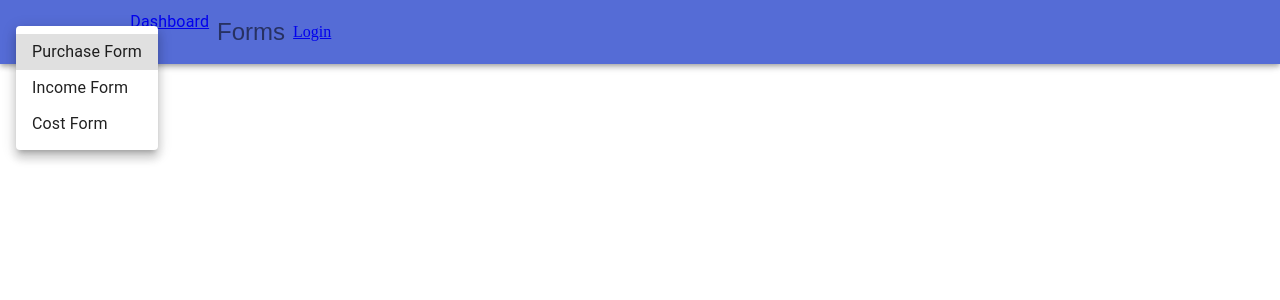
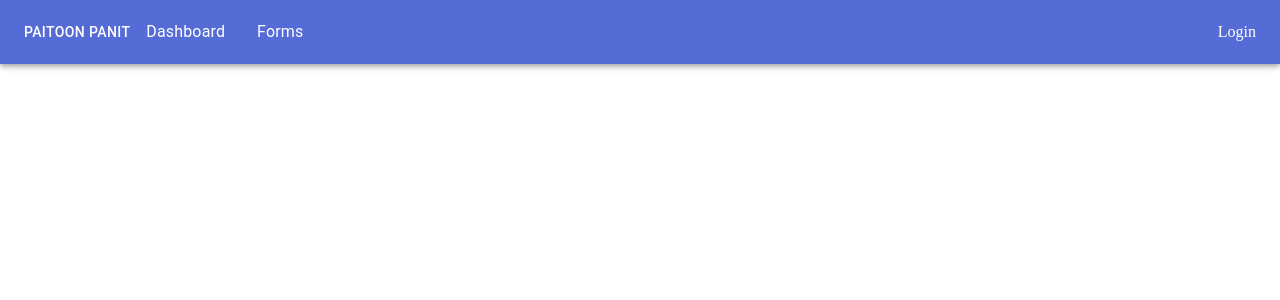
Before and after one commit to alisapromthep/paitoon-store-client, a React (Vite) app: page / in a window 1280 px wide. Shown: the top 300 px of the page. Built offline with nearby package versions, Linux system fonts and the light colour scheme.

Commit message:
nav-bar functioning and styled

```diff
--- a/src/components/NavBar/NavBar.scss
+++ b/src/components/NavBar/NavBar.scss
@@ -1,5 +1,7 @@
-.navbar {
-    &__companyname {
-        font-size: 1.5rem;
+.nav {
+    &__link{
+        text-decoration: none;
+        color: white;
     }
+
 }
--- a/src/components/NavBar/NavBar.tsx
+++ b/src/components/NavBar/NavBar.tsx
@@ -1,9 +1,21 @@
 import './NavBar.scss';
+import { useState } from 'react';
 import { NavLink } from 'react-router-dom';
-import {AppBar, Toolbar, Box, Menu, MenuItem, IconButton, Typography} from '@mui/material';
+import {AppBar, Toolbar, Box, Menu, MenuItem, Button, Typography} from '@mui/material';
 
 
 const NavBar = () => {
+    const [anchorEl, setAnchorEl] = useState<null | HTMLElement>(null);
+
+    const handleOpen = (event: React.MouseEvent<HTMLElement>) => {
+        setAnchorEl(event.currentTarget);
+    };
+
+    const handleClose = () => {
+        setAnchorEl(null);
+
+    }
+
     const forms: string[] = ['Purchase Form', 'Income Form', 'Cost Form']
     return (
         <AppBar>
@@ -14,23 +26,38 @@ const NavBar = () => {
                 <Box
                 sx={{
                     display: 'flex',
+                    flexGrow: 1
                 }}>
-                    <NavLink to ="/dashboard">
-                        <Typography>Dashboard</Typography>
-                    </NavLink>
-                    <IconButton>Forms</IconButton>
-                    <Menu open={true}>
+                    <MenuItem>
+                        <NavLink to ="/dashboard" className='nav__link'>
+                            <Typography textAlign='center' >Dashboard</Typography>
+                        </NavLink>
+                    </MenuItem>
+                    <MenuItem onClick={handleOpen}>
+                        <Typography textAlign='center'>Forms</Typography>
+                    </MenuItem>
+                    <Menu open={Boolean(anchorEl)}
+                    onClose={handleClose}
+                    anchorEl = {anchorEl}
+                    anchorOrigin={{
+                        vertical: 'bottom',
+                        horizontal: 'center'
+                    }}
+                    className='nav__menu-list'
+                    >
                         {forms.map((form, i)=>{
                             return (
                                 <MenuItem key={i}>
-                                    <Typography textAlign="center"> {form}</Typography>
+                                    <Typography textAlign="center">{form}</Typography>
                                 </MenuItem>
                             )
                         })
                         }
                     </Menu>
                 </Box>
-                <NavLink to="login" > Login</NavLink>
+                <Box sx={{flexGrow:0}}>
+                    <NavLink to="login" className='nav__link'> Login</NavLink>
+                </Box>
             </Toolbar>
         </AppBar>
     )
```
